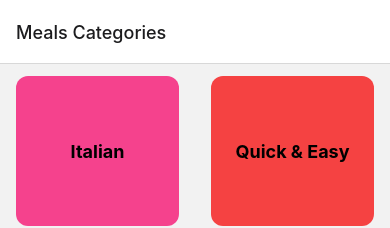
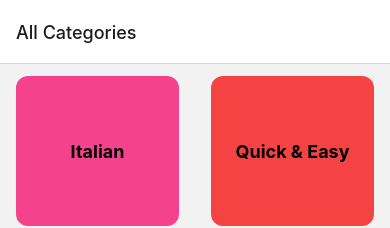
Before and after one commit to Shiva-Sankar-V/Meals, a React Native app: screen / in a window 390 px wide. Shown: the top 228 px of the page. Built offline with nearby package versions, Linux system fonts and the light colour scheme.

Commit message:
added seperate title using options prop

```diff
--- a/App.js
+++ b/App.js
@@ -14,7 +14,13 @@ export default function App() {
       <StatusBar style="dark" />
       <NavigationContainer>
         <Stack.Navigator>
-          <Stack.Screen name="Meals Categories" component={CategoriesScreen1} />
+          <Stack.Screen
+            name="Meals Categories"
+            component={CategoriesScreen1}
+            options={{
+              title: "All Categories",
+            }}
+          />
           <Stack.Screen name="Meals Overview" component={MealsOverviewScreen} />
         </Stack.Navigator>
       </NavigationContainer>
```
